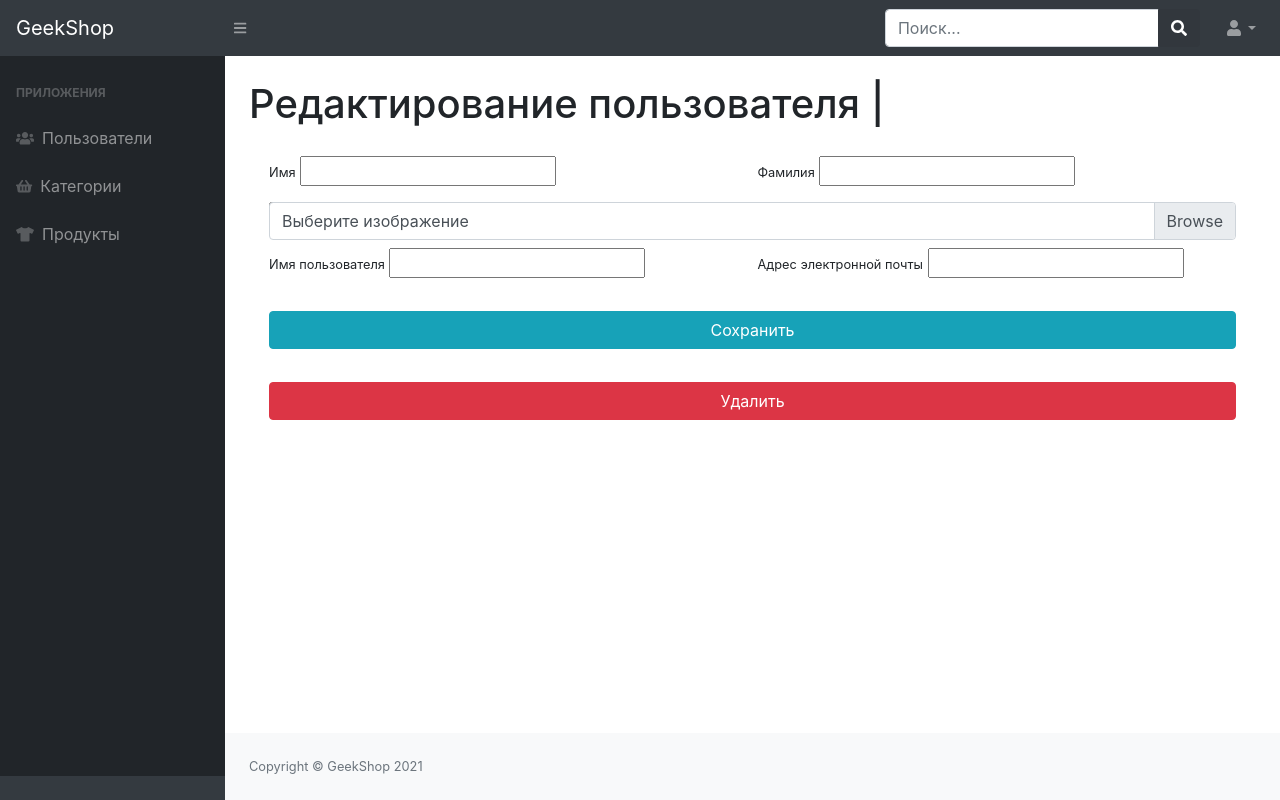
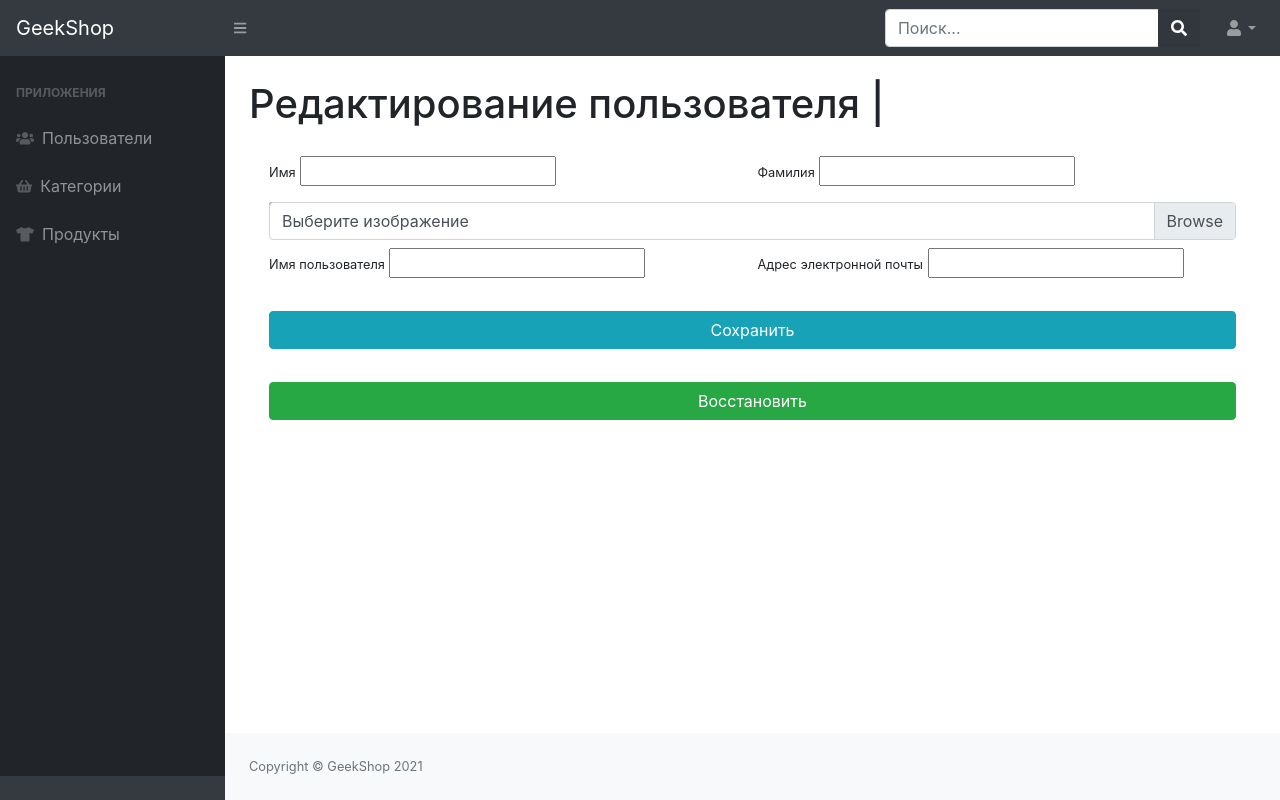
Before and after one commit to ElecTrOoD/django-geekshop, a Django app: template admins/templates/admins/admin-users-update-delete.html in a window 1280 px wide. Run offline with Django 3.2, Linux system fonts and the light colour scheme; the template is opened without the code that fills it: most values are stand-ins (such as "Sample title", 1, 10 or a date in 2020); form fields are guessed from the names that the template uses; some libraries are stand-ins or nearby versions.

Commit message:
added DELETE and RESTORE for admin users

```diff
--- a/admins/templates/admins/admin-users-update-delete.html
+++ b/admins/templates/admins/admin-users-update-delete.html
@@ -4,7 +4,8 @@
         <div class="container-fluid">
             <h1 class="mt-4">Редактирование пользователя | {{ user.username }}</h1>
             <div class="card-body">
-                <form action="{% url 'admins:admin_users_update' user.id %}" method="post" enctype="multipart/form-data">
+                <form action="{% url 'admins:admin_users_update' user.id %}" method="post"
+                      enctype="multipart/form-data">
                     {% csrf_token %}
                     <div class="form-row">
                         <div class="col-lg-6">
@@ -48,7 +49,15 @@
                 </form>
                 <div class="row">
                     <div class="col-lg-12" style="margin-top: 33px;">
-                        <input class="btn btn-danger btn-block" type="submit" value="Удалить">
+                        {% if user.is_active %}
+                            <a href="{% url 'admins:admin_users_delete' user.id %}" class="btn btn-danger btn-block">
+                                Удалить
+                            </a>
+                        {% else %}
+                            <a href="{% url 'admins:admin_users_restore' user.id %}" class="btn btn-success btn-block">
+                                Восстановить
+                            </a>
+                        {% endif %}
                     </div>
                 </div>
             </div>
--- a/admins/urls.py
+++ b/admins/urls.py
@@ -1,6 +1,7 @@
 from django.urls import path
 
-from admins.views import index, admin_users, admin_users_update, admin_users_create, admin_users_delete
+from admins.views import index, admin_users, admin_users_update, admin_users_create, admin_users_delete, \
+    admin_users_restore
 
 app_name = 'admins'
 
@@ -10,4 +11,5 @@ urlpatterns = [
     path('users/create/', admin_users_create, name='admin_users_create'),
     path('users/update/<int:id>', admin_users_update, name='admin_users_update'),
     path('users/delete/<int:id>', admin_users_delete, name='admin_users_delete'),
+    path('users/restore/<int:id>', admin_users_restore, name='admin_users_restore'),
 ]
```
Also changed, not shown: admins/views.py (+11 -1 lines).
